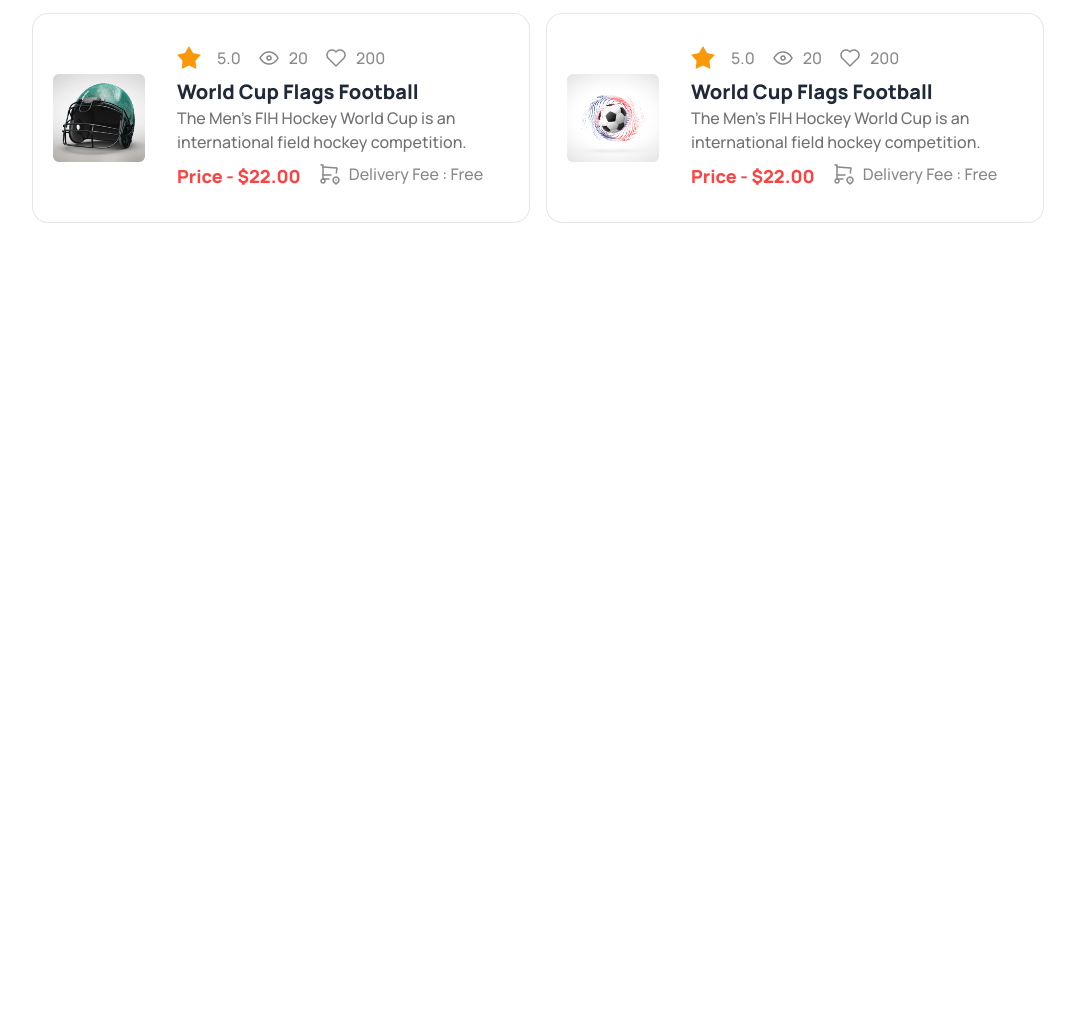
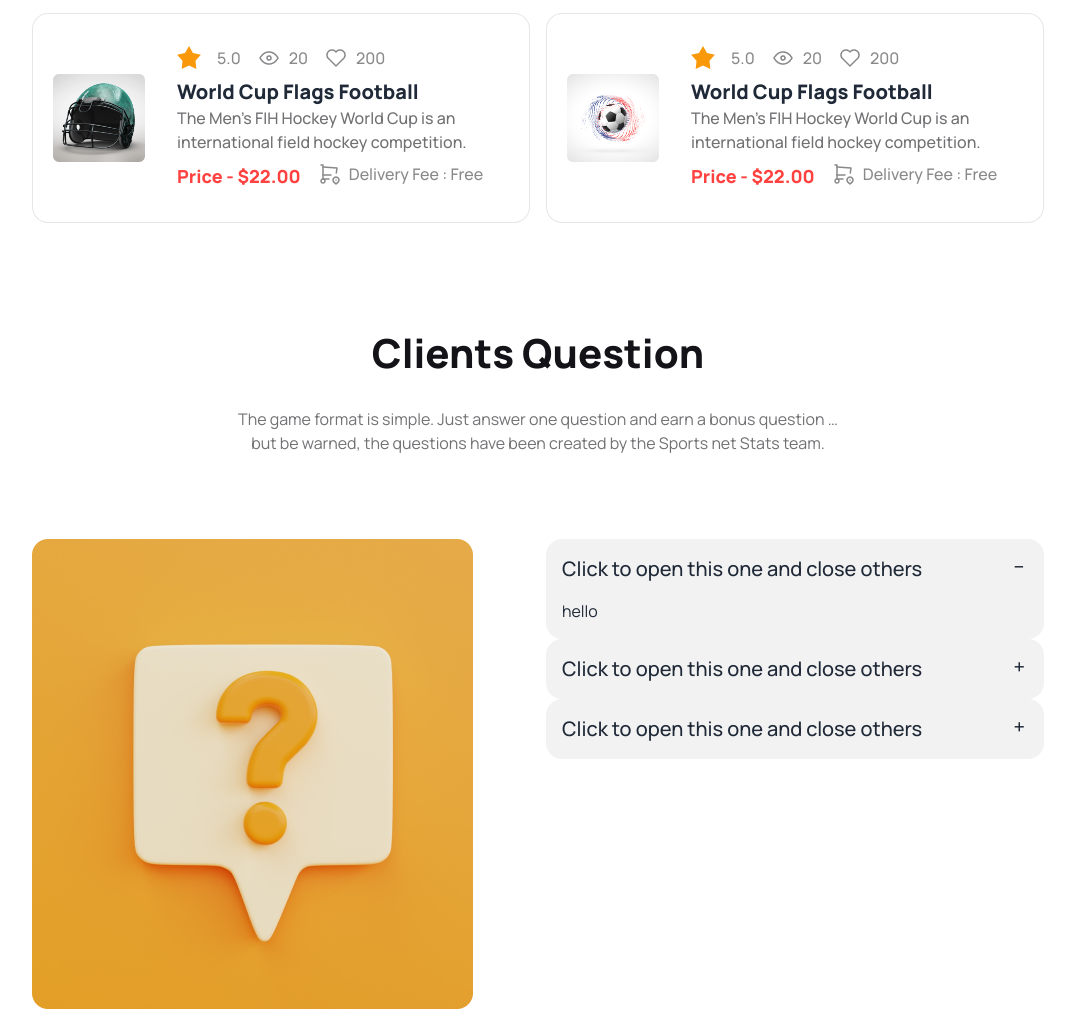
Before and after one commit to mdarman-ali/hockey, a plain HTML site: page index.html in a window 1280 px wide. Shown: the part 3135-4144 px from the top of the page, without its empty margins (102-1177 px from the left). Before the commit the page ends 3358 px from the top, so only its background shows below. Drawn offline with nearby package versions, Linux system fonts and the light colour scheme.

Commit message:
Clients Question Section added

```diff
--- a/index.html
+++ b/index.html
@@ -367,7 +367,55 @@
                     </div>
                 </div>
             </div>
+        </div>
 
+
+
+
+
+        <!-- Common Section -->
+        <div class="common">
+            <h3>Clients Question</h3>
+            <p>The game format is simple. Just answer one question and earn a bonus question … but be warned, the questions have been created by the Sports net Stats team.</p>
+        </div>
+
+
+        <!-- Clients Question Section -->
+        <div class="grid lg:grid-cols-2 gap-4">
+            <div>
+                <img src="./images/question.png" alt="">
+            </div>
+
+
+            <div>
+                <div class="collapse collapse-plus bg-base-200">
+                    <input type="radio" name="my-accordion-3" checked="checked" />
+                    <div class="collapse-title text-xl font-medium">
+                      Click to open this one and close others
+                    </div>
+                    <div class="collapse-content">
+                      <p>hello</p>
+                    </div>
+                  </div>
+                  <div class="collapse collapse-plus bg-base-200">
+                    <input type="radio" name="my-accordion-3" />
+                    <div class="collapse-title text-xl font-medium">
+                      Click to open this one and close others
+                    </div>
+                    <div class="collapse-content">
+                      <p>hello</p>
+                    </div>
+                  </div>
+                  <div class="collapse collapse-plus bg-base-200">
+                    <input type="radio" name="my-accordion-3" />
+                    <div class="collapse-title text-xl font-medium">
+                      Click to open this one and close others
+                    </div>
+                    <div class="collapse-content">
+                      <p>hello</p>
+                    </div>
+                </div>
+            </div>
         </div>
 
     </main>
```
